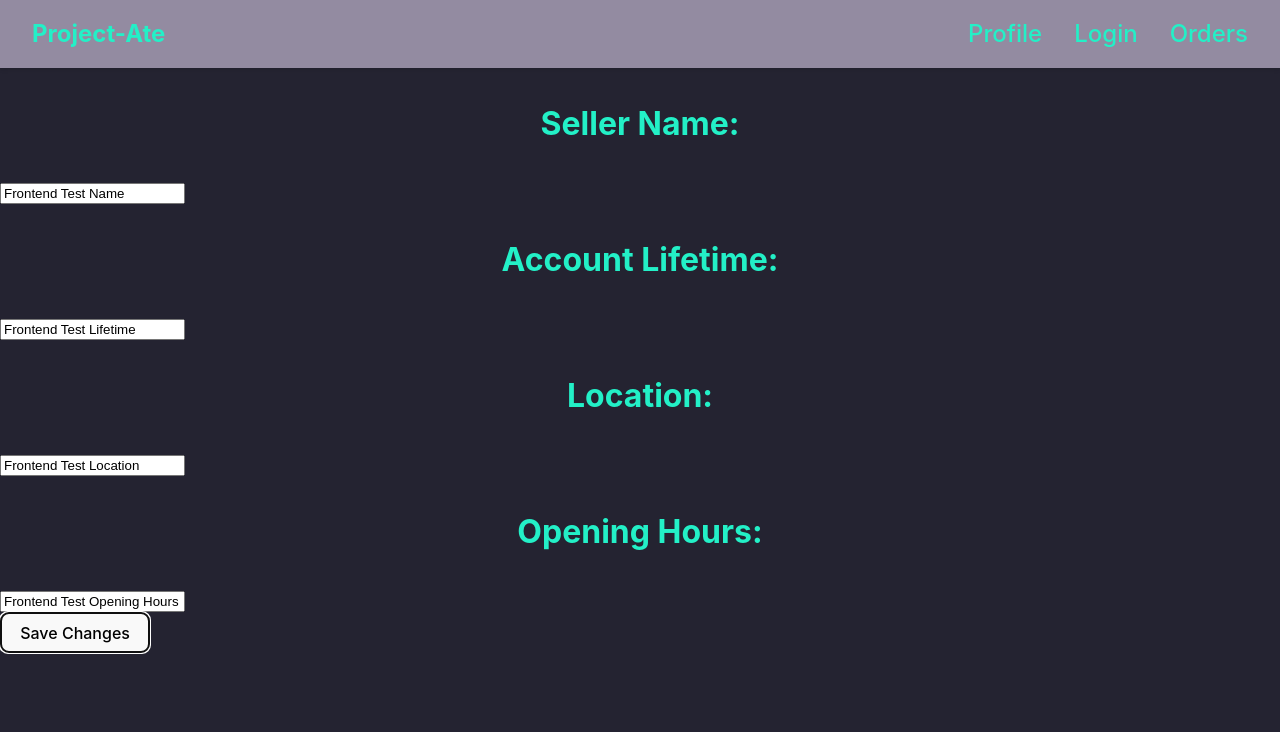
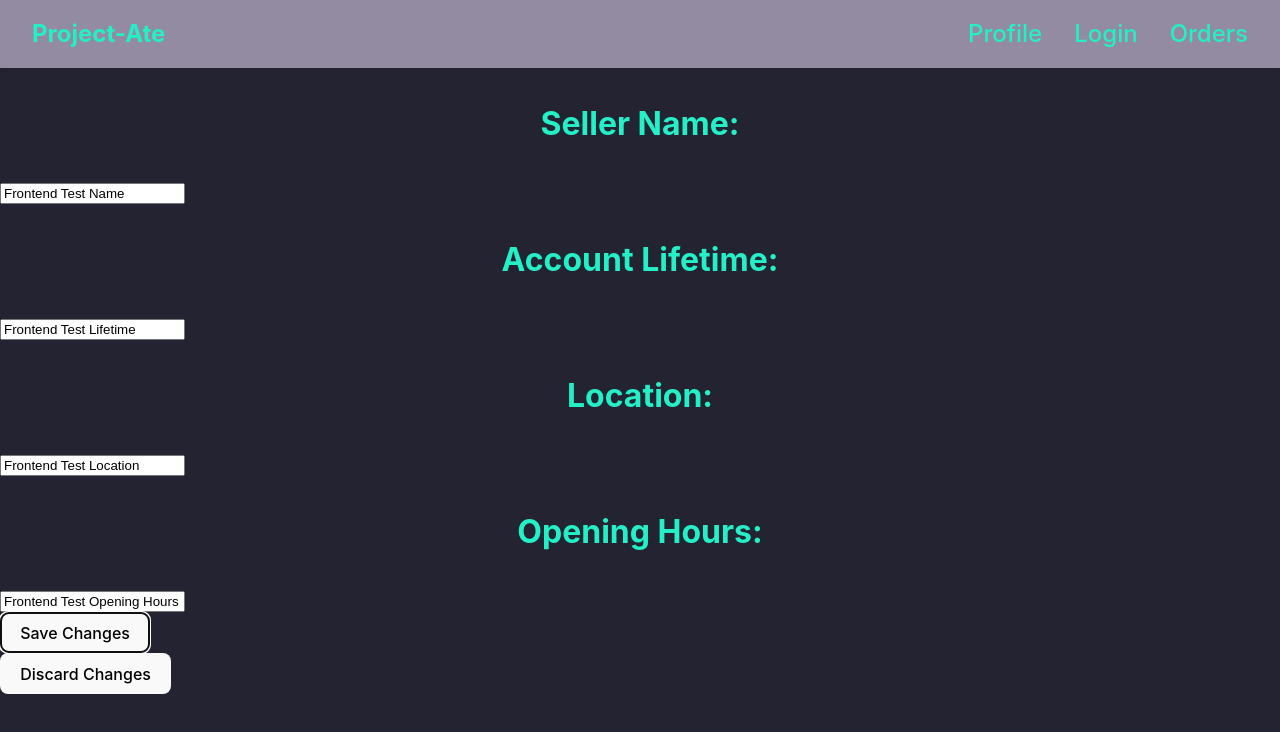
Before and after one commit to Project-Ate-COM2020/Project-Ate, a React app in the folder frontend/: page /seller/profile in a window 1280 px wide. Both pictures are taken after a click on the button "Edit Info". Shown: the top 732 px of the page. Built offline with nearby package versions, Linux system fonts and the light colour scheme; no server answers; the HTML template or start-up script is replaced by a standard one.

Commit message:
ok, now should be more or less done

```diff
--- a/frontend/src/seller/profilePage.jsx
+++ b/frontend/src/seller/profilePage.jsx
@@ -26,6 +26,8 @@ function ProfilePage() {
     const accountLifetime = "Frontend Test Lifetime";
     const location = "Frontend Test Location";
     const openingHours = "Frontend Test Opening Hours"
+
+    // This will be a simple page w one container, that varies between 2, I will define both here, and a stateful variable will define which is returned
 
     const infoContainer = (
         <div className = "Info container">
@@ -85,6 +87,12 @@ function ProfilePage() {
                         Save Changes
                     </button>
                 </div>
+
+                <div className = "Cancel button">
+                    <button onClick={() => setEditMode(false)}>
+                        Discard Changes
+                    </button>
+                </div>
         </div>
     )
 
```
